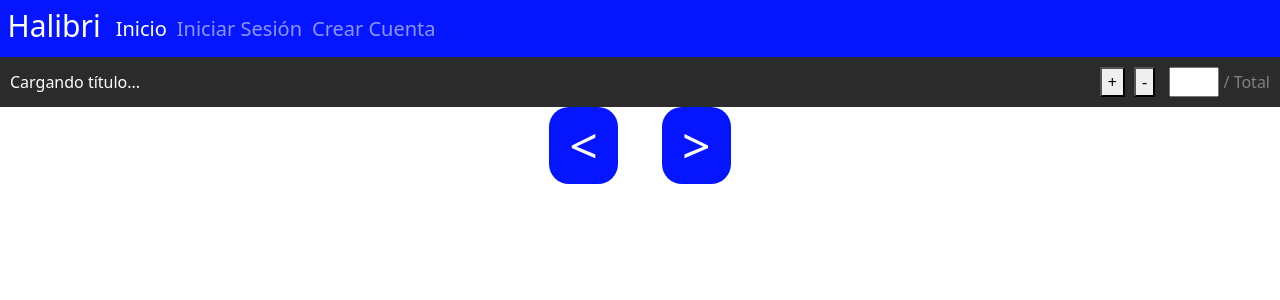
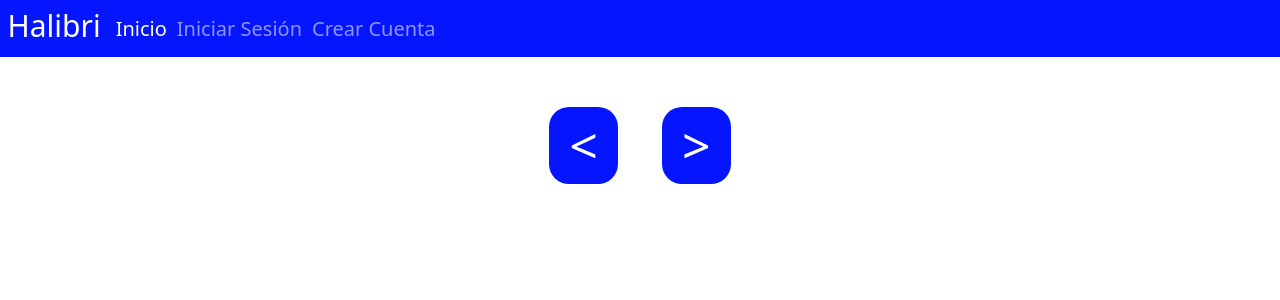
Before and after one commit to AintTavo/Halibri, a PHP site: page /HTML/PagLectura.html in a window 1280 px wide. Shown: the top 300 px of the page. Run offline with PHP 8.4, Linux system fonts and the light colour scheme; some libraries are stand-ins or nearby versions.

Commit message:
Actualizacion
Color de fondo para leer

```diff
--- a/CSS/index.css
+++ b/CSS/index.css
@@ -4,6 +4,7 @@
    --gris: #bcbcbc;
    --blanco: #ffffff;
    --rojo: #ff5c5c;
+   --libro: #F5F5DC;
 }
 
 /* 1rem = 10px */
@@ -145,3 +146,12 @@
 .flechas {
    text-align: center;
 }
+
+/* Página de Lectura */
+
+.leerLibro {
+   padding: 0rem;
+   margin: 5rem 1rem;
+   background-color: var(--libro);
+   border-radius: 1rem;
+}
--- a/HTML/PagLectura.html
+++ b/HTML/PagLectura.html
@@ -21,9 +21,6 @@
     <script src="https://cdnjs.cloudflare.com/ajax/libs/jszip/3.1.5/jszip.min.js"></script>
     <script src="./../Libraries/epub.min.js"></script>
     <script src="./../JS/PruebaEPUBJS.js"></script>
-    <style src="./../CSS/PruebaEPUB.css"></style>
-    <!--Estilos para eBub-->
-    <!--<link rel="stylesheet" type="text/css" href="examples.css">-->
 
 </head>
 
@@ -54,40 +51,31 @@
         </div>
     </nav>
 
-    <!--Herramientas para visualización del ePub-->
-    <header style="background: #2b2b2b; padding: 10px; color: white; display: flex; align-items: center; justify-content: space-between;">
-        <div id="book-title">Cargando título...</div>
-        <div>
-            <button id="zoom-in" style="margin-right: 5px;">+</button>
-            <button id="zoom-out" style="margin-right: 10px;">-</button>
-            <input type="number" id="page-input" style="width: 50px; text-align: center;" min="1">
-            <span id="total-pages" style="color: gray;">/ Total</span>
-        </div>
-    </header>
-    <div id="viewer" class="spreads"></div>
+    <div id="viewer" class="spreads leerLibro"></div>
     <div class="flechas">
         <div id="prev" class="flecha"><</div>
         <div id="next" class="flecha">></div>
     </div>
+
+
     <script>
-        var book = ePub("./../ePUBs/CorazonDeTinta.epub");
+        // Función para obtener parámetros de la URL
+        function getQueryParameter(name) {
+            const urlParams = new URLSearchParams(window.location.search);
+            return urlParams.get(name);
+        }
+
+        // Obtener la ruta del libro
+        const bookPath = getQueryParameter('book');
+
+        if (bookPath) {
+            var book = ePub(bookPath);
             var rendition = book.renderTo("viewer", {
                 width: "auto",
-            height: "50rem"
+                height: "60rem"
             });
 
             var displayed = rendition.display();
-
-
-        displayed.then(function (renderer) {
-            // -- do stuff
-        });
-
-        // Navigation loaded
-        book.loaded.navigation.then(function (toc) {
-            // console.log(toc);
-        });
-
             var next = document.getElementById("next");
             next.addEventListener("click", function () {
                 rendition.next();
@@ -99,7 +87,6 @@
             }, false);
 
             var keyListener = function (e) {
-
                 // Left Key
                 if ((e.keyCode || e.which) == 37) {
                     rendition.prev();
@@ -109,11 +96,13 @@
                 if ((e.keyCode || e.which) == 39) {
                     rendition.next();
                 }
-
             };
 
             rendition.on("keyup", keyListener);
             document.addEventListener("keyup", keyListener, false);
+        } else {
+            console.error("No se proporcionó la ruta del libro.");
+        }
     </script>
 
     <!--Script Bootstrap-->
--- a/JS/PruebaEPUBJS.js
+++ b/JS/PruebaEPUBJS.js
@@ -1,7 +1,7 @@
 let fontSize = 100; // Porcentaje inicial
 
 document.getElementById("zoom-in").addEventListener("click", () => {
-    fontSize += 1rem;
+    fontSize += 10;
     rendition.themes.fontSize(`${fontSize}%`);
 });
 
```
Also changed, not shown: index.html (+10 -1 lines). Lines whose indentation alone changed are shown as unchanged.
